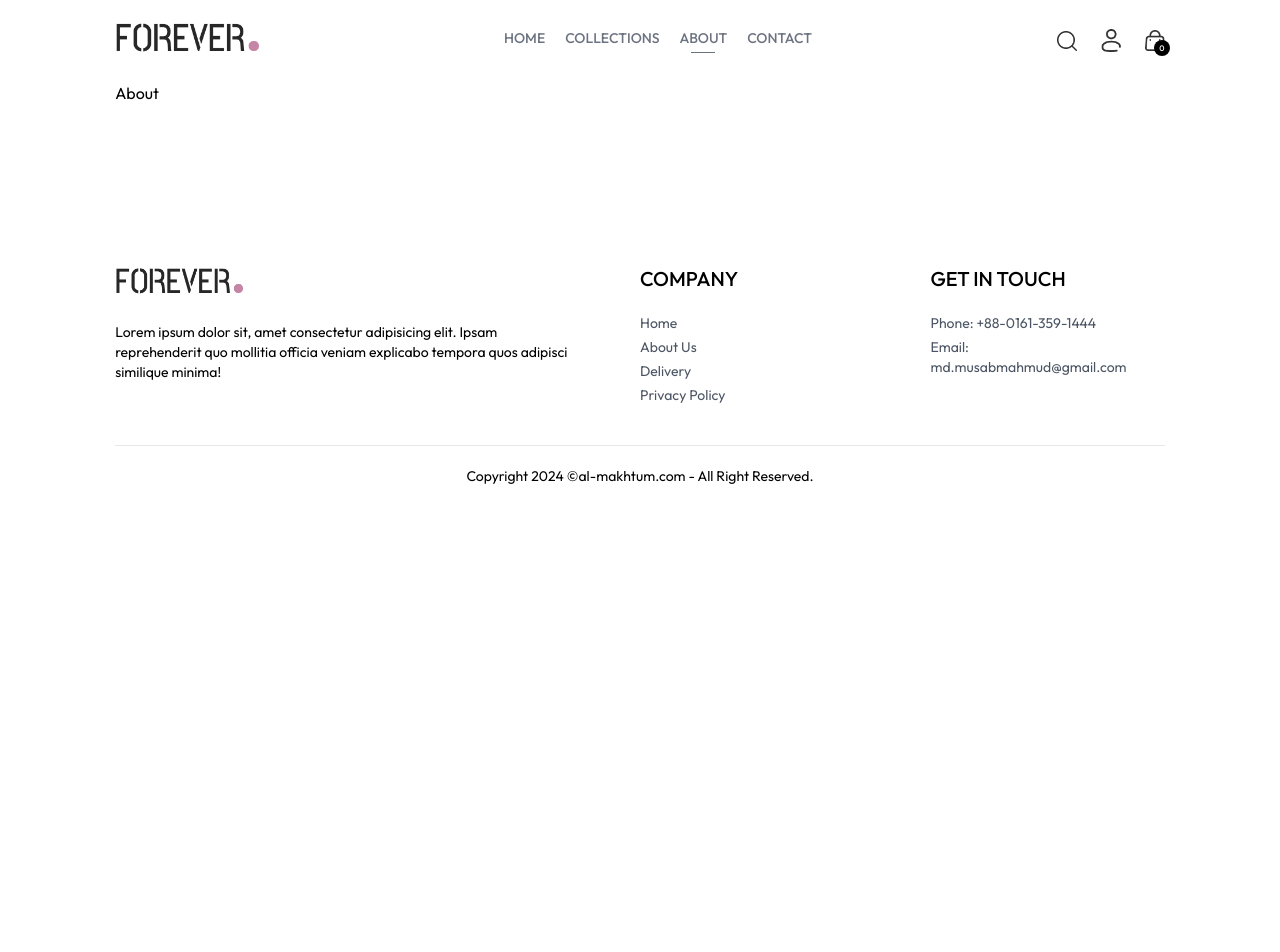
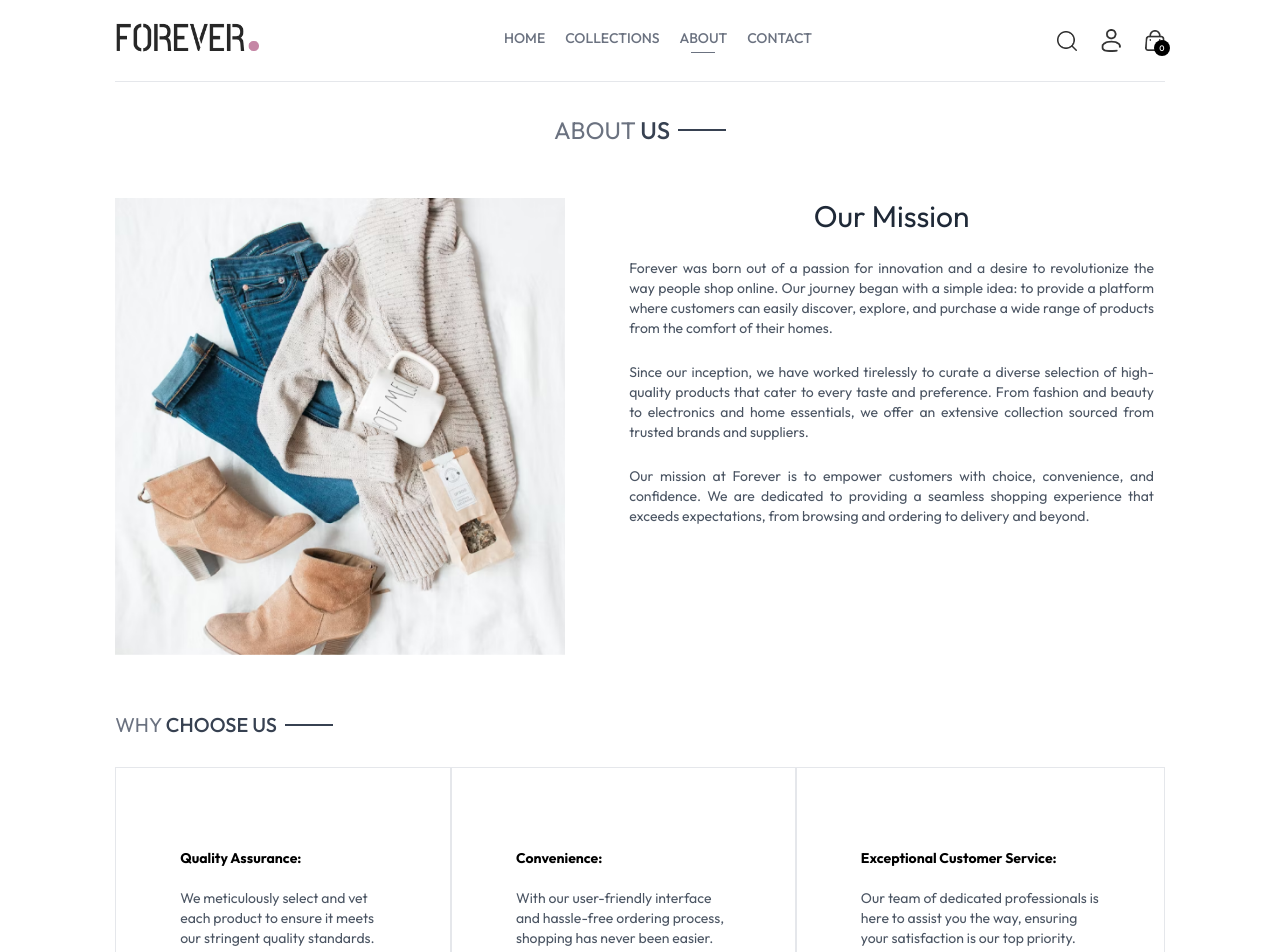
Before and after one commit to musabmahmud/al-makhtum-mart, a React (Vite) app: page /about in a window 1280 px wide. Shown: the top 952 px of the page. Before the commit the page ends 800 px from the top, so only its background shows below. Built offline with nearby package versions, Linux system fonts and the light colour scheme.

Commit message:
almost done, Redux needed

```diff
--- a/src/components/Navbar.jsx
+++ b/src/components/Navbar.jsx
@@ -1,13 +1,19 @@
 
-import { useContext, useState } from 'react';
+import { useContext, useEffect, useState } from 'react';
 import { assets } from '../assets/assets'
 import { Link, NavLink } from "react-router-dom";
 import { ShopContext } from '../context/ShopContext';
 const Navbar = () => {
 
     const [visible, setVisible] = useState(false);
+    const [count, setCount] = useState(0);
 
     const { showSearch, setShowSearch, cartItems } = useContext(ShopContext);
+
+    useEffect(() => {
+        const totalCount = Object.keys(cartItems).length;
+        setCount(totalCount);
+    }, [cartItems]);
 
     return (
         <nav className='flex items-center justify-between py-5 font-medium'>
@@ -46,7 +52,9 @@ const Navbar = () => {
                 {/* dropdown menu for profile and logout  */}
 
                 <div className='group relative'>
-                    <img src={assets.profile_icon} alt="" className='w-5 cursor-pointer ' />
+                    <Link to='/login'>
+                        <img src={assets.profile_icon} alt="" className='w-5 cursor-pointer ' />
+                    </Link>
                     <div className='group-hover:block hidden absolute dropdown-menu right-0 pt-4'>
                         <div className='flex flex-col gap-2 w-36 py-3 px-5 bg-slate-100 text-gray-500 rounded'>
                             <Link className='hover:text-black'>My Profile</Link>
@@ -59,7 +67,7 @@ const Navbar = () => {
                 {/* shopping cart  */}
                 <Link to='/cart' className='relative'>
                     <img src={assets.cart_icon} className='w-5 min-w-5' alt="" />
-                    <span className='absolute right-[-5px] bottom-[-5px] w-4 text-center leading-4 bg-black text-white aspect-square rounded-full text-[8px]'>{Object.keys(cartItems).length}</span>
+                    <span className='absolute right-[-5px] bottom-[-5px] w-4 text-center leading-4 bg-black text-white aspect-square rounded-full text-[8px]'>{count}</span>
                 </Link>
 
                 {/* sidebar menu  */}
--- a/src/pages/About.jsx
+++ b/src/pages/About.jsx
@@ -1,8 +1,45 @@
 import React from 'react'
+import Title from '../components/Title'
+import { assets } from '../assets/assets'
+import NewsLetter from '../components/NewsLetter'
+
 
 const About = () => {
   return (
-    <div>About</div>
+    <div className='pt-8 border-t'>
+      <div className="text-2xl text-center">
+        <Title text1={'ABOUT'} text2={'US'} />
+      </div>
+      <div className="my-10 flex flex-col md:flex-row gap-16 text-center">
+        <img className='w-full md:max-w-[450px]' src={assets.about_img} alt="" />
+        <div className="flex flex-col gap-6 md:w-2/4 text-gray-600">
+          <h1 className='text-3xl text-gray-800'>Our Mission</h1>
+          <p className='text-sm text-justify'>Forever was born out of a passion for innovation and a desire to revolutionize the way people shop online. Our journey began with a simple idea: to provide a platform where customers can easily discover, explore, and purchase a wide range of products from the comfort of their homes.</p>
+          <p className='text-sm text-justify'>Since our inception, we have worked tirelessly to curate a diverse selection of high-quality products that cater to every taste and preference. From fashion and beauty to electronics and home essentials, we offer an extensive collection sourced from trusted brands and suppliers.</p>
+          <p className='text-sm text-justify'>Our mission at Forever is to empower customers with choice, convenience, and confidence. We are dedicated to providing a seamless shopping experience that exceeds expectations, from browsing and ordering to delivery and beyond.</p>
+        </div>
+      </div>
+
+      <div className="text-xl py-4">
+        <Title text1={'WHY'} text2={'CHOOSE US'} />
+      </div>
+
+      <div className='flex flex-col lg:flex-row text-sm mb-20'>
+        <div className='border px-10 md:px-16 py-8 sm:py-20 flex flex-col gap-5'>
+          <b>Quality Assurance:</b>
+          <p className='text-gray-600'>We meticulously select and vet each product to ensure it meets our stringent quality standards.</p>
+        </div>
+        <div className='border px-10 md:px-16 py-8 sm:py-20 flex flex-col gap-5'>
+          <b>Convenience:</b>
+          <p className='text-gray-600'>With our user-friendly interface and hassle-free ordering process, shopping has never been easier.</p>
+        </div>
+        <div className='border px-10 md:px-16 py-8 sm:py-20 flex flex-col gap-5'>
+          <b>Exceptional Customer Service:</b>
+          <p className='text-gray-600'>Our team of dedicated professionals is here to assist you the way, ensuring your satisfaction is our top priority.</p>
+        </div>
+      </div>
+      <NewsLetter />
+    </div>
   )
 }
 
--- a/src/pages/Cart.jsx
+++ b/src/pages/Cart.jsx
@@ -14,7 +14,6 @@ const Cart = () => {
     useEffect(() => {
 
         const tempData = [];
-
         for (const items in cartItems) {
             for (const item in cartItems[items]) {
                 if (cartItems[items][item] > 0) {
@@ -26,9 +25,7 @@ const Cart = () => {
                 }
             }
         }
-
         setCartData(tempData);
-
     }, [cartItems])
 
     return (
@@ -42,19 +39,21 @@ const Cart = () => {
                     cartData.map((item, index) => {
                         const productData = products.find((product) => product._id === item._id)
                         return (
-                            <div key={index} className='py-4 border-t text-gray-700 grid grid-cols-4 items-center justify-center gap-4'>
+                            <div key={index} className='py-4 border-t text-gray-700 grid grid-cols-4 justify-between gap-4 items-center'>
                                 <div className='flex items-start'>
                                     <img className='w-16 sm:w-20' src={productData.image[0]} alt={productData.name} />
                                 </div>
-                                <div>
+                                <div className='col-span-2'>
                                     <p className='text-xs sm:text-lg font-medium'>{productData.name}</p>
                                     <div className="flex items-center gap-5 mt-2">
                                         <p>{currency} {productData.price}</p>
                                         <p className='px-2 sm:px-3 sm:py-1 border bg-slate-50'>{item.size}</p>
                                     </div>
                                 </div>
-                                <input onChange={(e) => e.target.value === '' || e.target.value <= 0 ? null : updateQuantity(item._id, item.size, Number(e.target.value))} className="border max-w-10 sm:max-w-20 px-1 sm:px-2 py-1" type='number' required min={1} defaultValue={item.quantity} />
-                                <img onClick={() => updateQuantity(item._id, item.size, 0)} className='w-4 mr-4 sm:w-5 cursor-pointer' src={assets.bin_icon} alt="" />
+                                <div className='flex flex-row justify-between items-center gap-2'>
+                                    <input onChange={(e) => e.target.value === '' || e.target.value <= 0 ? null : updateQuantity(item._id, item.size, Number(e.target.value))} className="border max-w-10 sm:max-w-20 px-1 sm:px-2 py-1 text-center" type='number' required min={1} defaultValue={item.quantity} />
+                                    <img onClick={() => updateQuantity(item._id, item.size, 0)} className='w-4 h-6 mr-4 sm:w-5 cursor-pointer' src={assets.bin_icon} alt="" />
+                                </div>
                             </div>
                         )
                     })
--- a/src/pages/Contact.jsx
+++ b/src/pages/Contact.jsx
@@ -1,8 +1,32 @@
 import React from 'react'
+
+import NewsLetter from '../components/NewsLetter'
+import Title from '../components/Title'
+import { assets } from '../assets/assets'
 
 const Contact = () => {
     return (
-        <div>Contact</div>
+        <div className='pt-8 border-t'>
+            <div className="text-2xl text-center">
+                <Title text1={'CONTACT'} text2={'US'} />
+            </div>
+            <div className="my-10 flex flex-col md:flex-row gap-16 items-center justify-center w-10/12 mx-auto">
+                <img className='w-full md:max-w-[450px]' src={assets.about_img} alt="" />
+                <div className="md:w-2/4">
+                    <div className='flex flex-col gap-2 text-gray-600 items-start'>
+                        <h1 className='text-3xl text-gray-800 mb-2'>Our Store</h1>
+                        <p className='text-sm text-justify'><b>Address:</b> 54709 Willms Station
+                            Suite 350, Washington, USA</p>
+                        <a href='callto:+8801613591444' className='text-sm text-justify'><b>Tel:</b> (880) 161-3591444</a>
+                        <a href='emailto:md.musabmahmud100@gmail.com' className='text-sm text-justify'><b>Email:</b> md.musabmahmud100@gmail.com</a>
+                        <h1 className='text-3xl text-gray-800 my-2'>Careers at Forever</h1>
+                        <p className='text-sm text-justify'>Learn more about our teams and job openings.</p>
+                    </div>
+                    <button className='bg-white text-gray-800 hover:bg-black border rounded  text-sm my-8 px-8 py-3 capitalize text-center hover:text-white transition duration-500 ease-in-out'>Explore Jobs</button>
+                </div>
+            </div>
+            <NewsLetter />
+        </div>
     )
 }
 
--- a/src/pages/Login.jsx
+++ b/src/pages/Login.jsx
@@ -1,8 +1,41 @@
-import React from 'react'
+import React, { useState } from 'react'
 
 const Login = () => {
+
+    const [currentState, setCurrentState] = useState('sign up');
+
+
     return (
-        <div>Login</div>
+        <div>
+            <form className="flex flex-col items-center w-[90%] sm:max-w-96 m-auto mt-14 gap-4 text-gray-800">
+                <div className="inline-flex items-center gap-2 mb-2 mt-10">
+                    <p className='font-prata text-3xl capitalize'>{currentState}</p>
+                    <hr className="border-none h-[1.5px] w-8 bg-gray-800" />
+                </div>
+                {currentState == 'sign up' ?
+                    <>
+                        < input type="text" className='w-full px-3 py-2 border border-gray-800' placeholder='Name' required />
+                        <input type="email" className='w-full px-3 py-2 border border-gray-800' placeholder='Email' required />
+                        <input type="password" className='w-full px-3 py-2 border border-gray-800' placeholder='Password' required />
+                        <input type="password" className='w-full px-3 py-2 border border-gray-800' placeholder='Re-Type Password' required />
+                        <div className="w-full flex justify-between text-sm mt-[8px]">
+                            <p>Forgot your Password?</p>
+                            <p onClick={() => setCurrentState('login')} className='cursor-pointer'>Login Here</p>
+                        </div>
+                        <button className='bg-black text-white text-sm my-8 px-8 py-3 rounded capitalize text-center'>{currentState}</button>
+                    </> :
+                    <>
+                        <input type="email" className='w-full px-3 py-2 border border-gray-800' placeholder='Email' required />
+                        <input type="password" className='w-full px-3 py-2 border border-gray-800' placeholder='Password' required />
+                        <div className="w-full flex justify-between text-sm mt-[8px]">
+                            <p>Forgot your Password?</p>
+                            <p onClick={() => setCurrentState('sign up')} className='cursor-pointer'>Sign Up</p>
+                        </div>
+                        <button className='bg-black text-white text-sm my-8 px-8 py-3 rounded capitalize text-center justify-center'>{currentState}</button>
+                    </>
+                }
+            </form >
+        </div >
     )
 }
 
--- a/src/pages/Product.jsx
+++ b/src/pages/Product.jsx
@@ -25,6 +25,7 @@ const Product = () => {
 
     useEffect(() => {
         fetchData();
+        window.scrollTo({ top: 0, behavior: 'smooth' });
         // eslint-disable-next-line react-hooks/exhaustive-deps
     }, [products, productId]);
 
```
